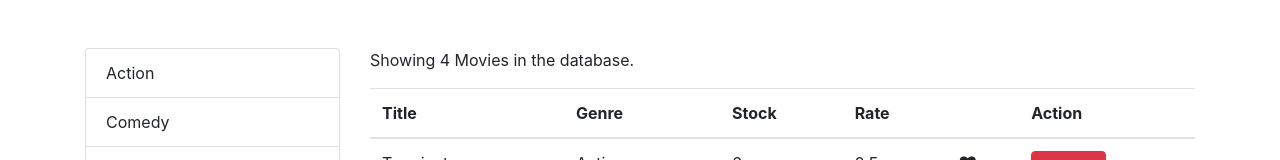
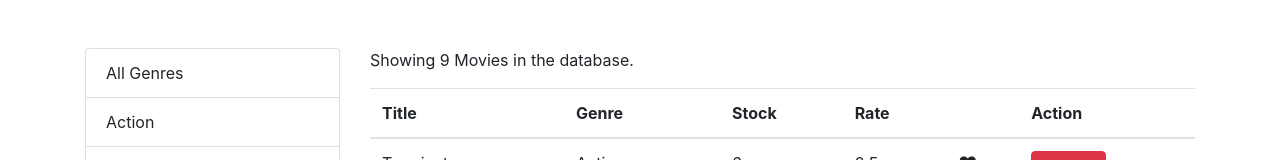
Before and after one commit to hassantvs24/all-react, a React (Create React App) app in the folder vidly/: page / in a window 1280 px wide. Shown: the top 160 px of the page. Built offline with nearby package versions, Linux system fonts and the light colour scheme.

Commit message:
Filter Genre and fix pagination problem

```diff
--- a/vidly/src/component/movies.jsx
+++ b/vidly/src/component/movies.jsx
@@ -16,7 +16,8 @@ class Movies extends Component {
     }
 
     componentDidMount(){
-        this.setState({movies: getMovies(), genres:getGenres()});
+        const genres = [{name: 'All Genres'}, ...getGenres()];
+        this.setState({movies: getMovies(), genres});
     }
 
     delMovie = movie =>{
@@ -39,13 +40,13 @@ class Movies extends Component {
 
     handleGenreSelect = genre => {
        // console.log(genre);
-       this.setState({selectedGenre: genre});
+       this.setState({selectedGenre: genre, currentPage: 1});
     }
 
     render(){
-        const {length: count} = this.state.movies;
+        //const {length: count} = this.state.movies;
         const {pageSize, currentPage, selectedGenre, movies:allMovies} = this.state;
-        const filtered = selectedGenre ? allMovies.filter(m => m.genre._id === selectedGenre._id) : allMovies;
+        const filtered = selectedGenre && selectedGenre._id ? allMovies.filter(m => m.genre._id === selectedGenre._id) : allMovies;
         const movies = paginate(filtered, currentPage, pageSize);
         return (
 
@@ -54,7 +55,7 @@ class Movies extends Component {
                         <ListGroup items={this.state.genres} selectedItem={this.state.selectedGenre}  onItemSelect={this.handleGenreSelect} />
                     </div>
                     <div className="col">
-                        <p>{this.getMovieCount(movies)}</p>
+                        <p>{this.getMovieCount(filtered)}</p>
                         <table className={filtered.length === 0 ? 'table invisible': 'table'}>
                             <thead>
                                 <tr>
```
